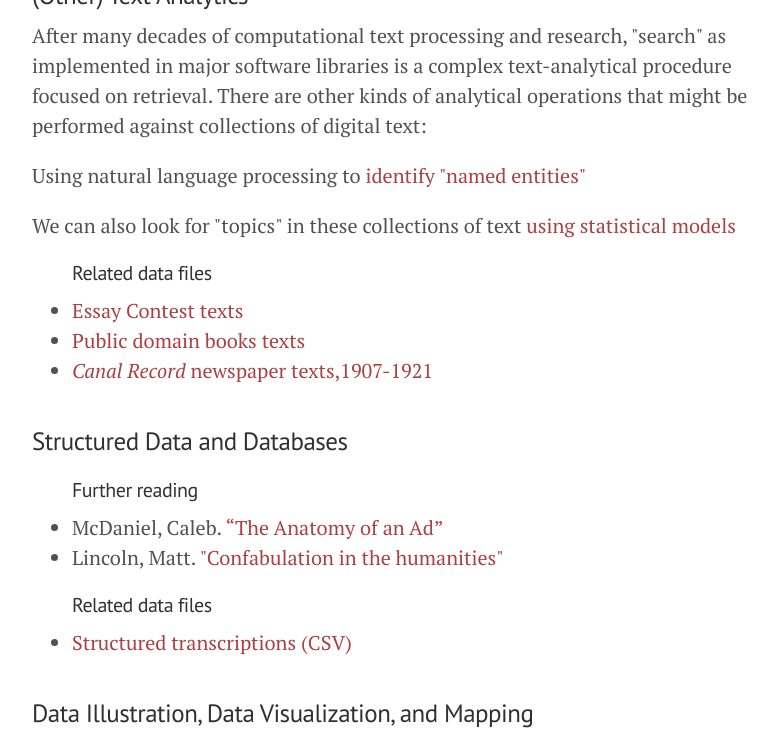
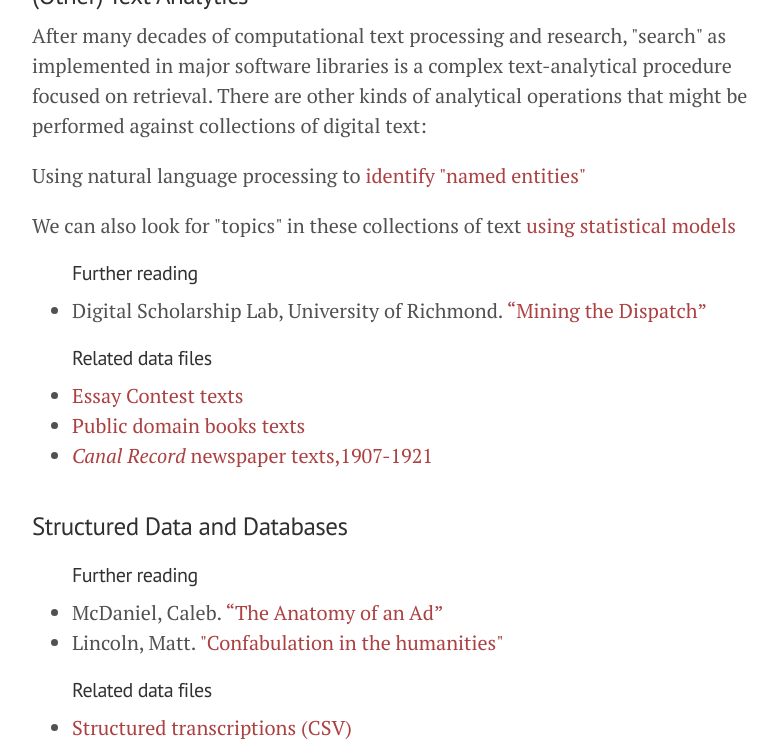
Before and after one commit to umd-mith/taw_workshop, a Jekyll site: the page built from index.html, in a window 1280 px wide and 900 px high, scrolled down 1981 px, cut to the strip 0-745 px from the top of the window. Shown: the whole strip, without its empty margins (248-1026 px from the left). Built offline with Jekyll 4.4.1, drawn with Linux system fonts in a browser that asks for light colours; nearby versions of some CDN libraries; Markdown is read by kramdown in place of the engine named in the settings; the list of posts is cut into pages by our own code.

Commit message:
Add Mining the Dispatch

```diff
--- a/index.html
+++ b/index.html
@@ -56,7 +56,11 @@ layout: default
     <p>Using natural language processing to <a href="http://nbviewer.ipython.org/gist/trevormunoz/4a248074ec5ca4af5f1b">identify "named entities"</a></p>
 
     <p>We can also look for "topics" in these collections of text <a href="{{site.baseurl}}downloads#data-topics">using statistical models</a></p>
-
+    <ul>
+      <h5>Further reading</h5>
+      <li>Digital Scholarship Lab, University of Richmond. <a href="http://dsl.richmond.edu/dispatch/">“Mining the Dispatch”</a>
+      </li>
+    </ul>
     <ul>
       <h5>Related data files</h5>
       <li><a href="{{site.baseurl}}downloads#data-essays">Essay Contest texts</a></li>
```
